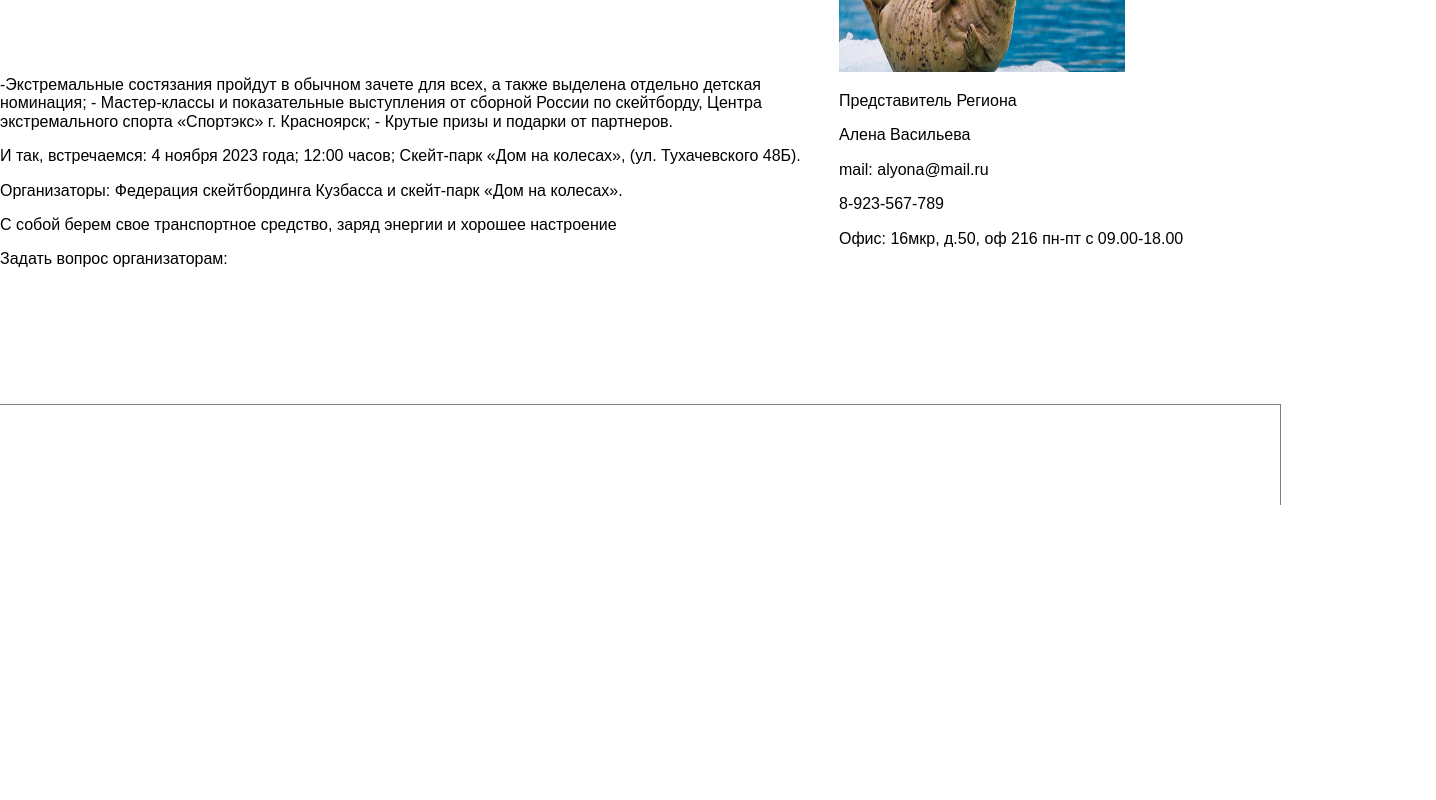
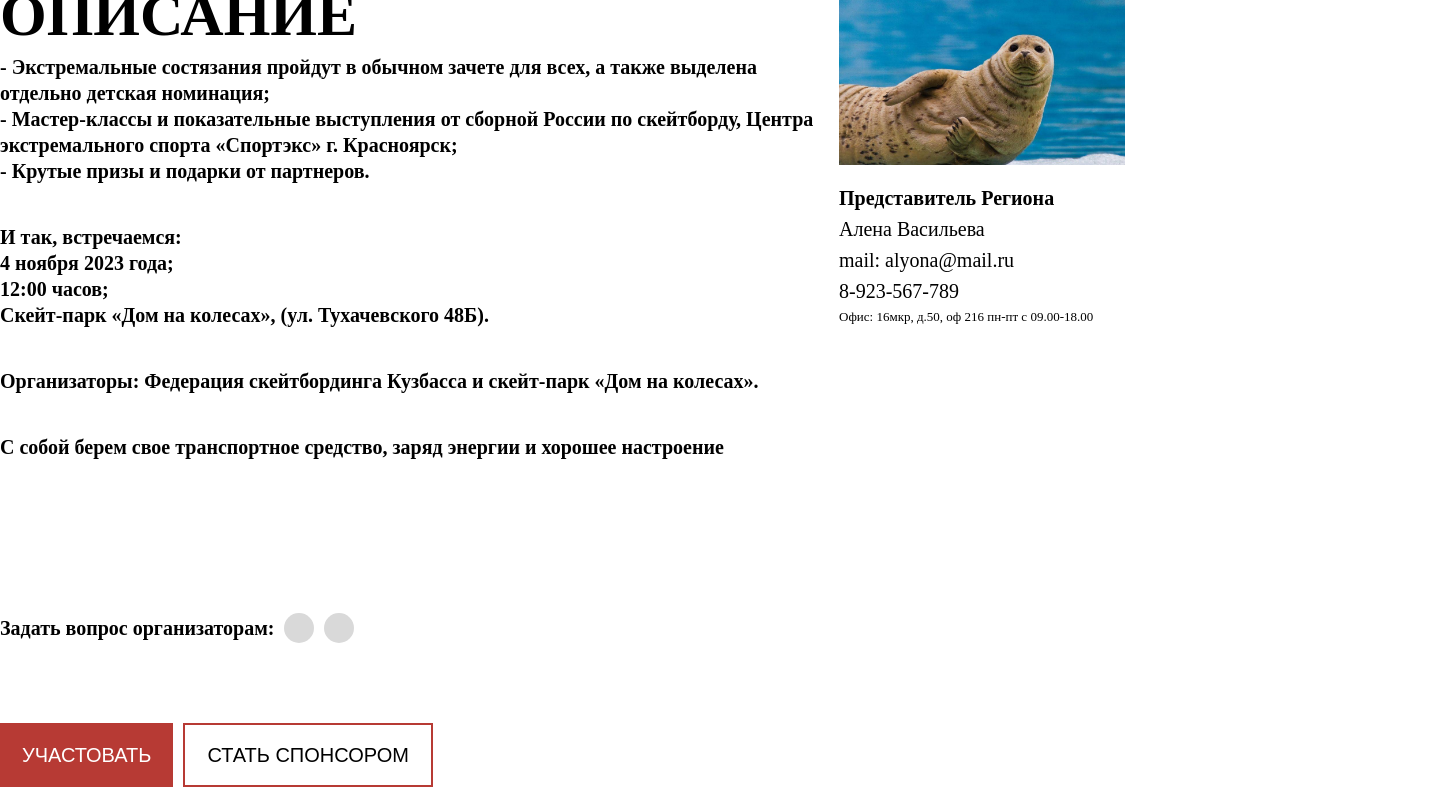
Before and after one commit to Hakaton-Russian-Street-team-1/russian-street-frontend, a React app: page /SkateboardEventPage in a window 1280 px wide. Shown: the part 1180-1980 px from the top of the page, 1436 px wide, since content can reach past the window. Before the commit the page ends 1685 px from the top, so only its background shows below. Built offline with nearby package versions, Linux system fonts and the light colour scheme.

Commit message:
fix:skateboardevent

```diff
--- a/src/pages/SkateboardeventPage/SkateboardEventPage.css
+++ b/src/pages/SkateboardeventPage/SkateboardEventPage.css
@@ -1,5 +1,4 @@
 .skate-event {
-
   height: auto; /* Изменим высоту на автоматическую, чтобы она соответствовала содержимому */
   display: flex;
   flex-direction: column; /* Изменим направление flex контейнера на вертикальное */
@@ -9,7 +8,7 @@
   position: relative; /*включаем left */
   left: 50%; /* устанавливаем левый край non-container в центр container'a */
   transform: translateX(-50%); /* двигаем non-container влево на 50% его ширины */
-margin-bottom: 70px;
+  margin-bottom: 168px;
 }
 
 .skate-event__text-block {
@@ -24,7 +23,7 @@ margin-bottom: 70px;
 }
 
 .skate-event__text-block--gray {
-    background-color: #D9D9D9;
+  background-color: #d9d9d9;
   color: black;
   overflow: hidden; /* Скрыть содержимое, которое выходит за пределы блока */
   z-index: 2; /* Установить более высокий уровень */
@@ -36,6 +35,7 @@ margin-bottom: 70px;
   color: white;
   transform: rotate(7deg); /* Поворот на 7 градусов */
   z-index: 1; /* Установить более низкий уровень */
+  overflow: hidden;
 }
 
 .skate-event__text {
@@ -60,24 +60,203 @@ margin-bottom: 70px;
 .template__text {
   width: 65%; /* Ширина блока текста */
   padding-right: 20px; /* Добавляем отступ справа */
+
 }
 
 .template__title {
-    width: 699px;
+  padding: 0;
+  max-width: 699px;
   color: #000;
   font-family: Benzin-Medium;
   font-size: 60px;
   font-style: normal;
-    font-weight: 400;
+  font-weight: 900;
   line-height: 130%;
   text-transform: uppercase;
+  /* height: 144px; */
+  margin: 0;
 }
 
 .template__image {
   width: 286px;
   height: 173px;
+  object-fit: cover;
 }
 
 .template__card {
-    width: 35%; /* Ширина блока с карточкой */
+  width: 35%;
+  height: 635px;
 }
+
+.template__description {
+  margin: 0;
+  max-width: 898px; /* Ограничение ширины текста */
+  color: #000;
+
+/* body medium */
+font-family: Bahnschrift;
+font-size: 20px;
+font-style: normal;
+font-weight: 600;
+line-height: 130%; /* 26px */
+}
+
+.template__time {
+  margin: 0;
+  color: #000;
+
+/* body medium */
+font-family: Bahnschrift;
+font-size: 20px;
+font-style: normal;
+font-weight: 600;
+line-height: 130%; /* 26px */
+}
+
+.template__org {
+  margin: 0;
+  margin-top: 40px;
+  color: #000;
+
+/* body medium */
+font-family: Bahnschrift;
+font-size: 20px;
+font-style: normal;
+font-weight: 600;
+line-height: 130%; /* 26px */
+}
+
+.template__meet {
+  margin: 0;
+  margin-top: 40px;
+  color: #000;
+
+/* body medium */
+font-family: Bahnschrift;
+font-size: 20px;
+font-style: normal;
+font-weight: 600;
+line-height: 130%; /* 26px */
+}
+
+.last-description {
+  margin-bottom: 40px;
+  color: #000;
+  font-weight: 600;
+
+/* body medium */
+font-family: Bahnschrift;
+font-size: 20px;
+font-style: normal;
+line-height: 130%; /* 26px */
+}
+
+.template__question {
+  display: flex;
+  align-items: center;
+  margin: 0;
+  margin-top: 153px;
+  color: #000;
+
+/* body medium */
+font-family: Bahnschrift;
+font-size: 20px;
+font-style: normal;
+font-weight: 600;
+line-height: 130%; /* 26px */
+}
+
+.icon-container {
+  margin-left: 10px; /* Добавим небольшой отступ между фразой и кружками */
+  display: flex;
+}
+
+.gray-circle {
+  width: 30px;
+  height: 30px;
+  background-color: #d9d9d9; /* Серый цвет кружка */
+  border-radius: 50%; /* Сделаем круглую форму */
+  margin-right: 10px; /* Добавим отступ между кружками */
+}
+
+.template__card-subtitle {
+  margin: 0;
+  margin-top: 16px;
+  margin-bottom: 5px;
+  color: #000;
+
+  /* accent medium */
+  font-family: Bahnschrift;
+  font-size: 20px;
+  font-style: normal;
+  font-weight: 700;
+  line-height: 130%; /* 26px */
+}
+
+.template__card-description {
+  color: #000;
+  font-family: Bahnschrift;
+  font-size: 20px;
+  font-style: normal;
+  font-weight: 400;
+  line-height: 130%; /* 26px */
+  margin: 0;
+  margin-bottom: 5px;
+}
+
+.template__card-office {
+  margin: 0;
+  color: #000;
+  font-family: Bahnschrift;
+  font-size: 13px;
+  font-style: normal;
+  font-weight: 400;
+  line-height: 130%; /* 16.9px */
+}
+
+.buttons{
+    display: flex;
+    margin-top: 80px;
+    gap:10px;
+}
+
+.button__red{
+    color: white;
+    background-color: #B73A34;
+    border: none;
+    padding: 17px 22px;
+    font-size: 20px;
+    line-height: 130%;
+    text-transform: uppercase;
+}
+
+.button__white {
+    color: black;
+    background-color: white;
+    border: 2px solid #B73A34; /* Задаем толщину и стиль границы */
+    padding: 17px 22px;
+    font-size: 20px;
+    line-height: 130%;
+    text-transform: uppercase;
+}
+
+.map{
+    margin-top: 60px;
+}
+
+.likeit{
+
+    margin-top: 120px;
+}
+.likeit__title{
+    font-size: 60px;
+    line-height: 130%;
+    text-transform: uppercase;
+    margin: 0 0 60px;
+}
+
+.likeit__list{
+    display: flex;
+    list-style-type: none;
+    gap: 20px;
+}
--- a/src/pages/SkateboardeventPage/SkateboardEventPage.tsx
+++ b/src/pages/SkateboardeventPage/SkateboardEventPage.tsx
@@ -1,71 +1,101 @@
-import React from 'react';
+import React, { useEffect } from 'react';
+import { useParams } from 'react-router-dom'; // Импортируем useParams
 import { Slider } from '../../components/Slyder/Slider';
 import './SkateboardEventPage.css';
 import img from '../../images/cat.jpeg';
+import { EventCard } from '../../components/EventCard/EventCard';
 
 export function SkateboardEventPage() {
+  let { id } = useParams(); // Получаем значение параметра id из URL
+
+  useEffect(() => {
+    const descriptionElements = document.querySelectorAll('.template__text .template__description');
+    const lastDescriptionElement = descriptionElements[descriptionElements.length - 1];
+    lastDescriptionElement.classList.add('last-description');
+  }, []);
+
+  const test = [1, 2, 3, 4];
 
   return (
     <>
       <Slider />
-        <section className='skate-event'>
-            <div className='skate-event__text-block skate-event__text-block--gray'>
-                {generateGrayText(20)} {/* Текст "Кемерово" повторится 5 раз */}
+      <section className="skate-event">
+        <div className="skate-event__text-block skate-event__text-block--gray">{generateGrayText(20)}</div>
+        <div className="skate-event__text-block skate-event__text-block--black">{generateBlackText(10)}</div>
+      </section>
+
+      <section className="template">
+        <div className="template__text">
+          <p className="template__title"> Описание </p>
+          <p className="template__description">
+            {' '}
+            - Экстремальные состязания пройдут в обычном зачете для всех, а также выделена отдельно детская
+            номинация;
+          </p>
+          <p className="template__description">
+            - Мастер-классы и показательные выступления от сборной России по скейтборду, Центра экстремального
+            спорта «Спортэкс» г. Красноярск;
+          </p>
+          <p className="template__description"> - Крутые призы и подарки от партнеров. </p>
+          <p className="template__time">И так, встречаемся:  </p>
+          <p className="template__time"> 4 ноября 2023 года;  </p>
+          <p className="template__time"> 12:00 часов;  </p>
+          <p className="template__time"> Скейт-парк «Дом на колесах», (ул. Тухачевского 48Б).</p>
+          <p className="template__org">
+            {' '}
+            Организаторы: Федерация скейтбординга Кузбасса и скейт-парк «Дом на колесах».
+          </p>
+          <p className="template__meet">
+            {' '}
+            С собой берем свое транспортное средство, заряд энергии и хорошее настроение
+          </p>
+          <div className="template__question">
+            <span>Задать вопрос организаторам:</span>
+            <span className="icon-container">
+              <div className="gray-circle"></div>
+              <div className="gray-circle"></div>
+            </span>
           </div>
-            <div className='skate-event__text-block skate-event__text-block--black'>
-                {generateBlackText(10)} {/* Текст "В другом у тебя всё получится" повторится 3 раза */}
+        </div>
+        <div className="template__card">
+          <img src={img} className="template__image" alt="Description of the image" />
+          <p className="template__card-subtitle">Представитель Региона</p>
+          <p className="template__card-description">Алена Васильева </p>
+          <p className="template__card-description">mail: alyona@mail.ru</p>
+          <p className="template__card-description">8-923-567-789</p>
+          <p className="template__card-office">Офис: 16мкр, д.50, оф 216 пн-пт с 09.00-18.00</p>
         </div>
       </section>
 
-        <section className="template">
-    <div className='template__text'>
-        <p className='template__title'> Описание </p>
-        <p className='template__description'>
-            -Экстремальные состязания пройдут в обычном зачете для всех, а также выделена отдельно детская номинация;
-            - Мастер-классы и показательные выступления от сборной России по скейтборду, Центра экстремального спорта «Спортэкс» г. Красноярск;
-            - Крутые призы и подарки от партнеров.
-        </p>
-        <p className='template__time'>
-            И так, встречаемся:
-            4 ноября 2023 года;
-            12:00 часов;
-            Скейт-парк «Дом на колесах»,
-            (ул. Тухачевского 48Б).
-        </p>
-        <p className='template__org'> Организаторы: Федерация скейтбординга Кузбасса и скейт-парк «Дом на колесах».</p>
-        <p className='template__meet'> С собой берем свое транспортное средство, заряд энергии и хорошее настроение</p>
-        <p className='template__question'> Задать вопрос организаторам: </p>
-    </div>
-    <div className='template__card'>
-        <img src={img} className='template__image' alt="Description of the image" />
-        <p className='template__card-subtitle'>Представитель Региона</p>
-        <p className='template__card-description'>Алена Васильева </p>
-        <p className='template__card-description'>mail: alyona@mail.ru</p>
-        <p className='template__card-description'>8-923-567-789</p>
-        <p className='template__card-office'>Офис: 16мкр, д.50, оф 216 пн-пт с 09.00-18.00</p>
+      <section className="buttons">
+        <button className="button__red">Участовать</button>
+        <button className="button__white">Стать спонсором</button>
+      </section>
+
+      <section className="map">
+        <iframe
+          src="https://yandex.ru/map-widget/v1/?um=constructor%3Aba31cfe28fe4a1d9077cb197a0dabea6ad54e5cc9ea6b9c9484e23d10e21346c&amp;source=constructor"
+          width="1204"
+          height="500"
+          frameBorder="0"></iframe>
+      </section>
+
+      <section className='likeit'>
+        <h3 className='likeit__title'>Вам понравится</h3>
+        <div className='likeit__list'>
+          {test.map(card => <EventCard id={card} key={card} />)}
         </div>
       </section>
-
     </>
   );
 }
 
-
-
 function generateGrayText(repeatCount: number) {
   const text = 'Кемерово '.repeat(repeatCount);
-    return (
-        <span className='skate-event__text'>
-            {text}
-        </span>
-    );
+  return <span className="skate-event__text">{text}</span>;
 }
 
 function generateBlackText(repeatCount: number) {
   const text = 'у тебя всё получится '.repeat(repeatCount);
-    return (
-        <span className='skate-event__text'>
-            {text}
-        </span>
-    );
+  return <span className="skate-event__text">{text}</span>;
 }
```
Lines whose indentation alone changed are shown as unchanged.
